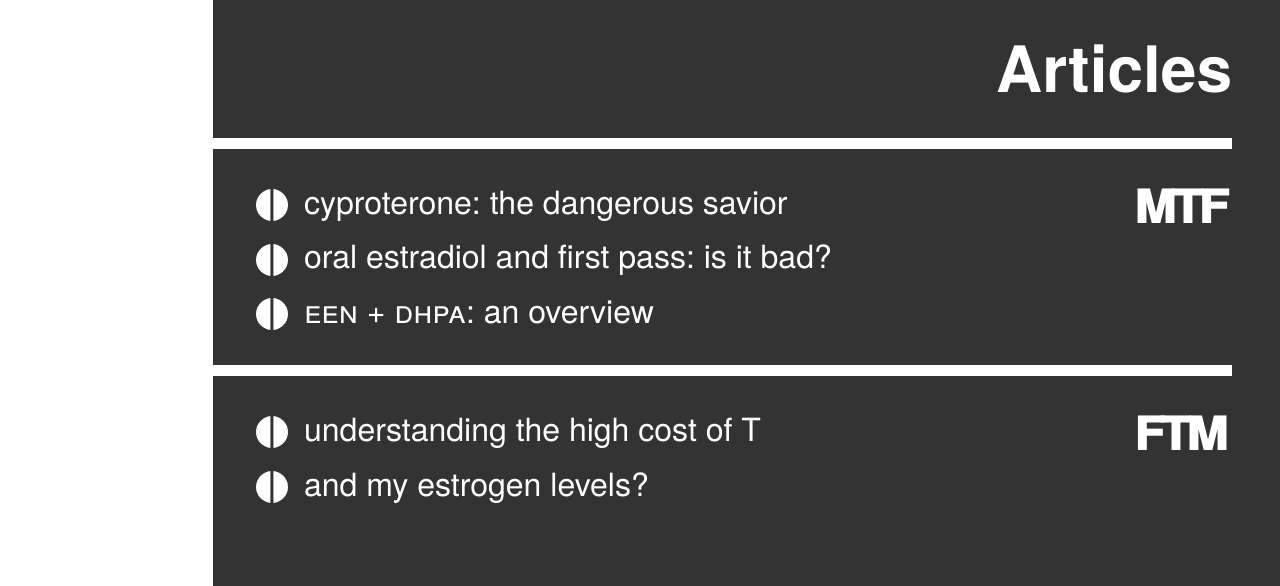
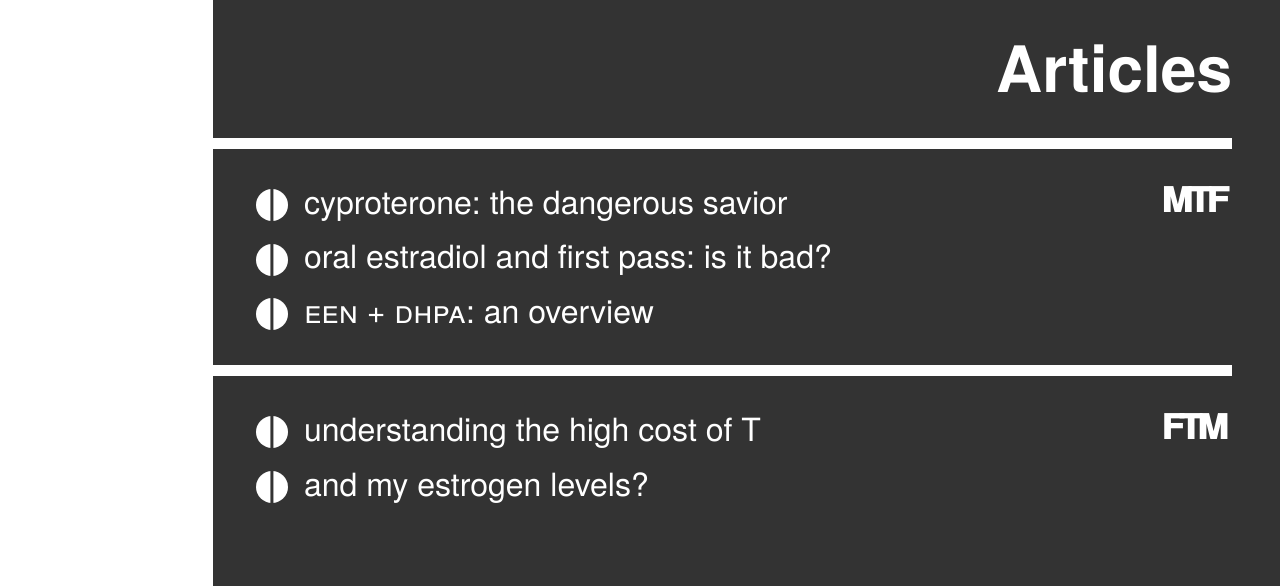
Before and after one commit to anothermimich/open-trans-science, a plain HTML site: page docs/index.html in a window 1280 px wide. Shown: the part 791-1377 px from the top of the page. Drawn offline with Linux system fonts and the light colour scheme.

Commit message:
fixed tags section

```diff
--- a/docs/css/style.css
+++ b/docs/css/style.css
@@ -189,17 +189,16 @@ body {
 
 .mtf-links-list::before {
   content: "mtf";
+  font-size: 3rem;
   font-weight: bold;
+  letter-spacing: -0.4rem;
+  text-align: end;
+  color: #fff;
   -webkit-font-feature-settings: "smcp" 1;
   -moz-font-feature-settings: "smcp" 1;
   -ms-font-feature-settings: "smcp" 1;
   font-feature-settings: "smcp" 1;
-  letter-spacing: -0.4rem;
-  text-align: end;
-  font-size: 4rem;
-  color: #fff;
-  top: -1.6rem;
-  padding-top: 0.7rem;
+  padding-top: 1rem;
   padding-right: 0.5rem;
   display: block;
   position: absolute;
@@ -208,6 +207,7 @@ body {
   right: 1rem;
   width: 120%;
 }
+
 .ftm-links-list {
   grid-template-columns: 2rem 1fr;
   gap: 1rem;
@@ -217,17 +217,16 @@ body {
 }
 .ftm-links-list::before {
   content: "ftm";
+  font-size: 3rem;
   font-weight: bold;
+  letter-spacing: -0.4rem;
+  text-align: end;
+  color: #fff;
   -webkit-font-feature-settings: "smcp" 1;
   -moz-font-feature-settings: "smcp" 1;
   -ms-font-feature-settings: "smcp" 1;
   font-feature-settings: "smcp" 1;
-  letter-spacing: -0.4rem;
-  text-align: end;
-  font-size: 4rem;
-  color: #fff;
-  top: -1.6rem;
-  padding-top: 0.7rem;
+  padding-top: 1rem;
   padding-right: 0.5rem;
   display: block;
   position: absolute;
```
